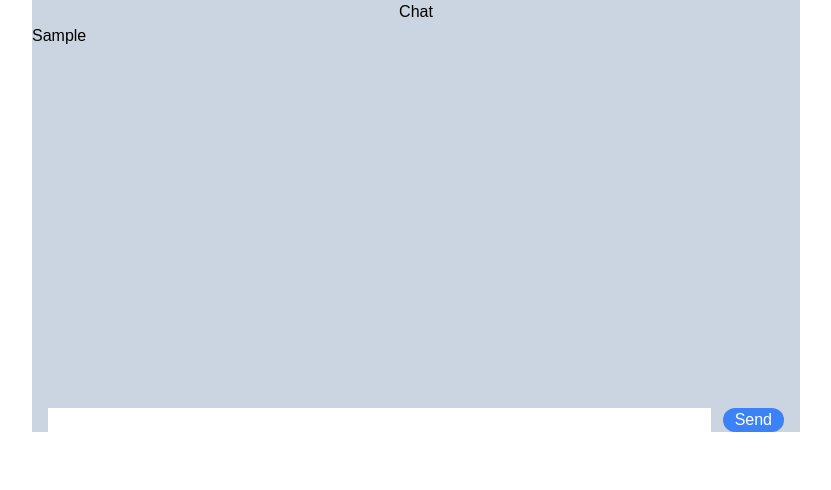
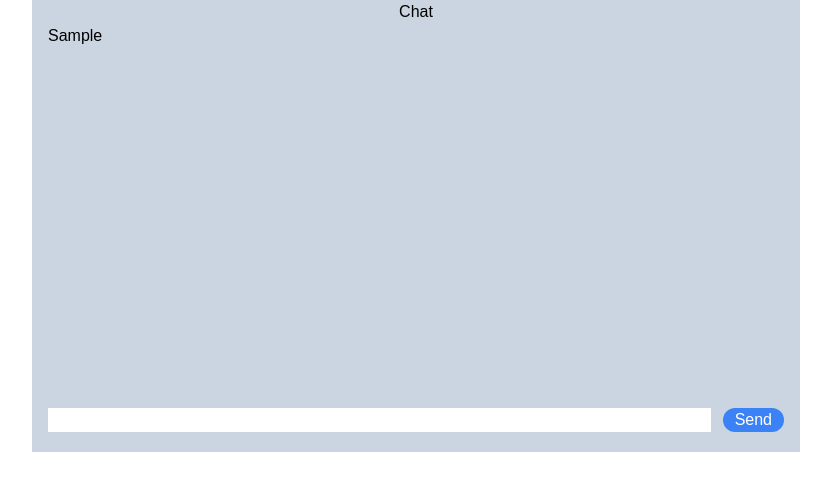
Before and after one commit to Jonathan0823/realtime-testing, a Next.js app: page / in a window 1280 px wide. Both pictures are taken after typing "Sample" into the empty fields and a click on the button "Send". Shown: the top 490 px of the page, without its empty margins (224-1055 px from the left). Built offline with nearby package versions, Linux system fonts and the light colour scheme.

Commit message:
Refactor page component to add padding to chat messages

```diff
--- a/app/page.tsx
+++ b/app/page.tsx
@@ -21,11 +21,11 @@ export default function Home() {
 
   return (
     <div className="w-full">
-      <div className="flex flex-col mx-auto bg-slate-300 max-w-3xl items-center justify-center">
+      <div className="flex flex-col mx-auto bg-slate-300 max-w-3xl pb-5 items-center justify-center">
         <div className="text-black">Chat</div>
         <div className="flex flex-col w-full min-h-96 pb-7">
           {messages ? (messages.map((message: message, index) => (
-            <div key={index} className="flex flex-row w-full text-black">
+            <div key={index} className="flex flex-row w-full text-black px-4">
               <div className="w-3/4">{message.text}</div>
             </div>
           ))) : (
```
